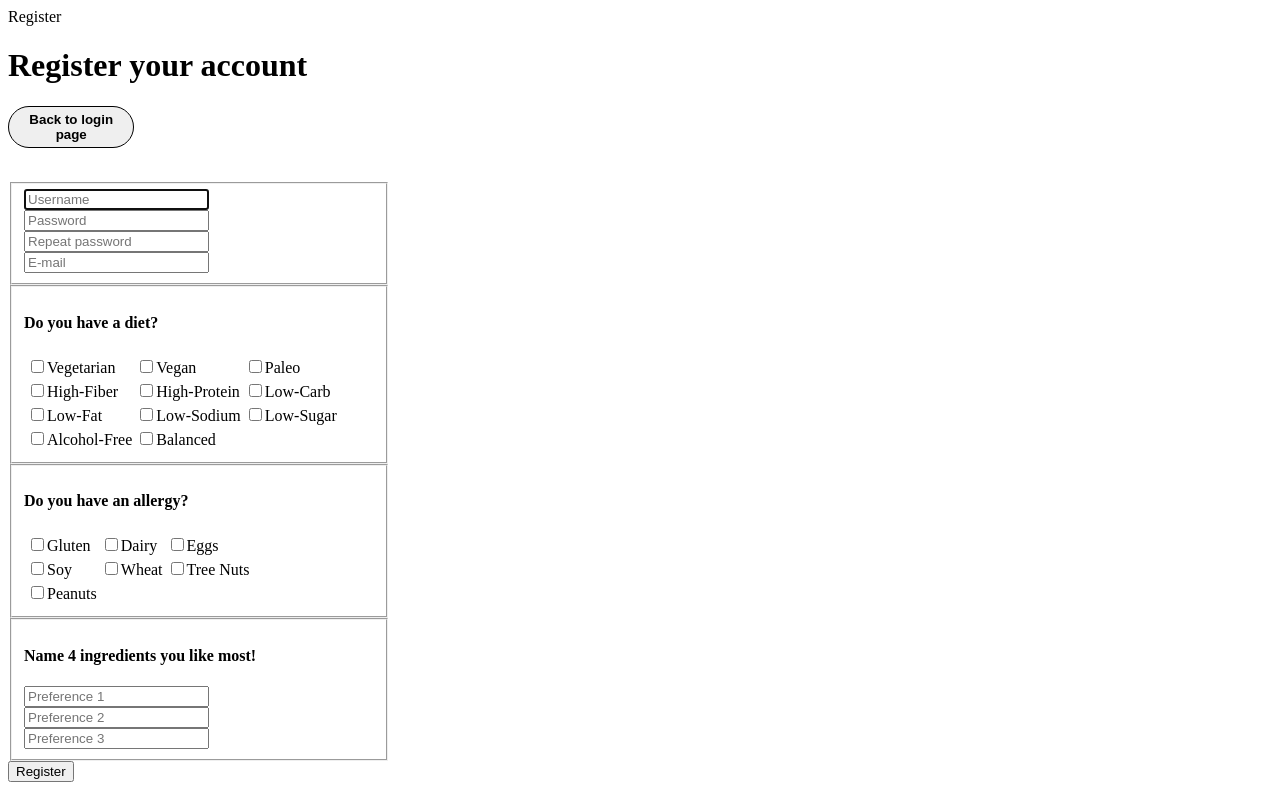
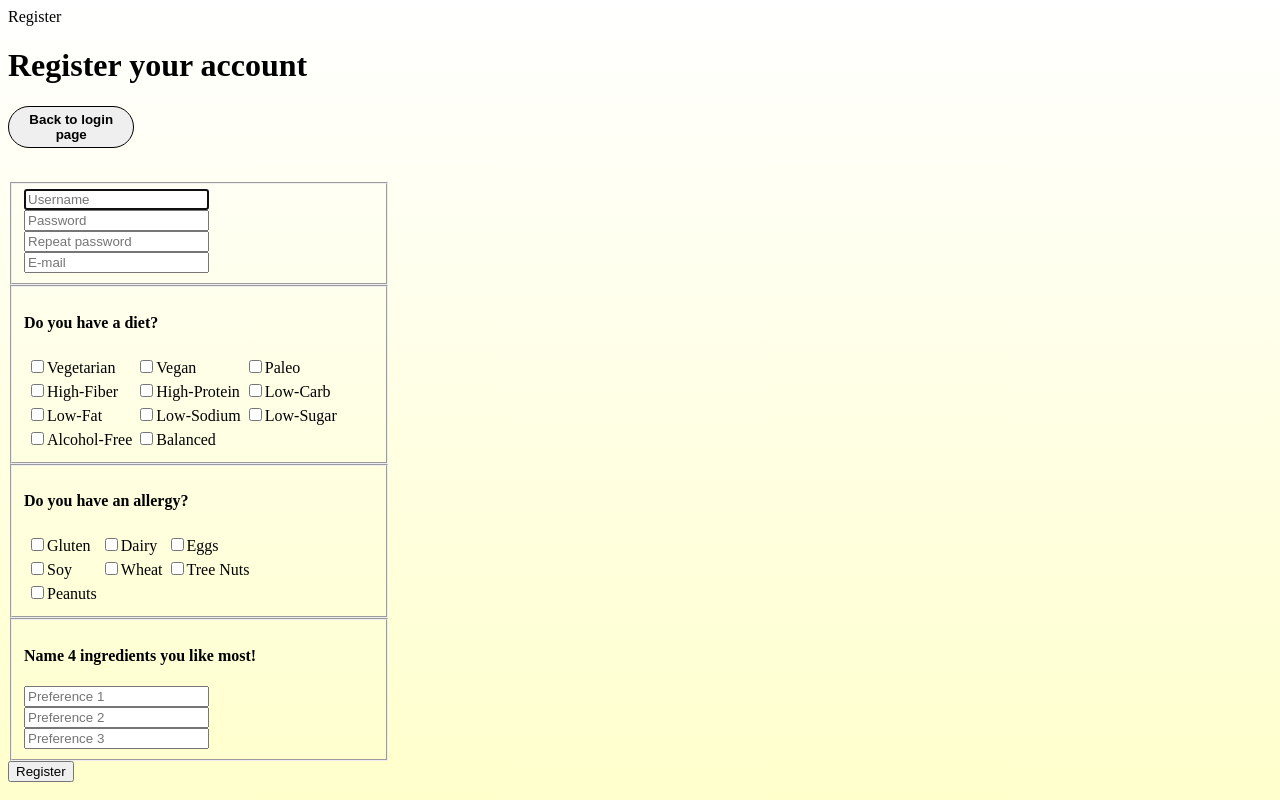
Before and after one commit to Brandtair/IK02, a Flask app: page /register in a window 1280 px wide. Run offline with Flask 2, Linux system fonts and the light colour scheme; some libraries are stand-ins or nearby versions.

Commit message:
26 jan 14:31

```diff
--- a/static/styles.css
+++ b/static/styles.css
@@ -1,7 +1,7 @@
 /*CSS*/
 
-.header{
-
+body{
+    background: linear-gradient(to top, rgb(255, 255, 204), white);
 }
 
 
--- a/templates/index.html
+++ b/templates/index.html
@@ -6,7 +6,7 @@
 
 {% block main %}
     <head>
-        <link href="{{url_for('static',filename='stylesss.css')}}" rel="stylesheet"/>
+        <link href="{{url_for('static',filename='styles.css')}}" rel="stylesheet"/>
     </head>
 
     <body>
```
